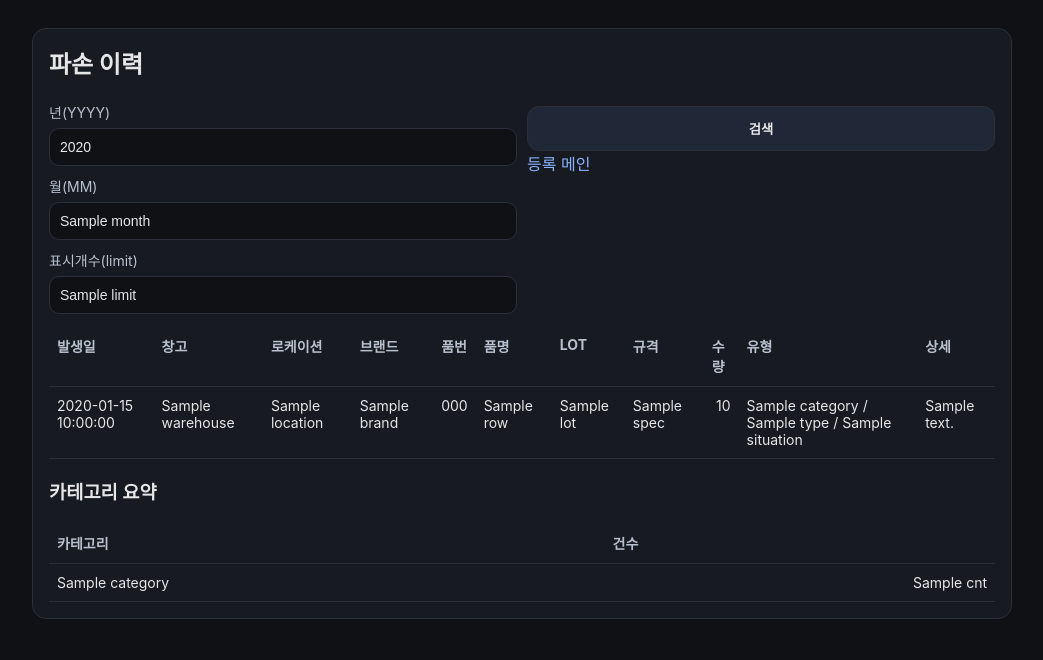
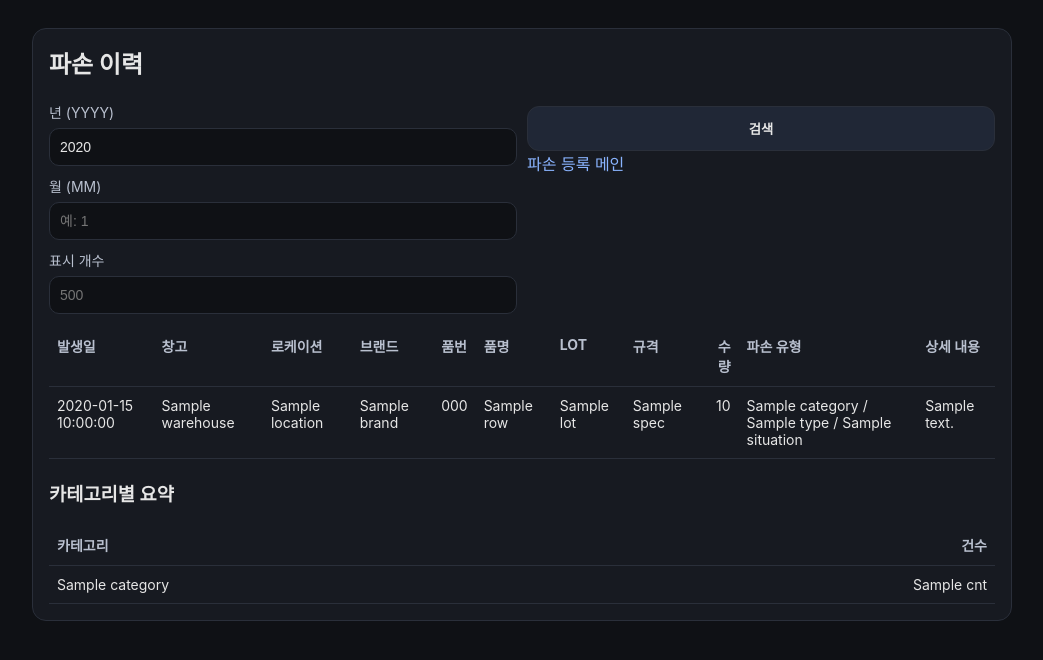
Before and after one commit to dlahtp44-prog/pars-wms-test, a FastAPI app: template app/templates/damage_history.html in a window 1280 px wide. Shown: the top 660 px of the page, without its empty margins (118-1161 px from the left). Run offline with FastAPI, Linux system fonts and the light colour scheme; the template is opened without the code that fills it: most values are stand-ins (such as "Sample title", 1, 10 or a date in 2020); parts of the project's set-up code (start-up, migrations or seed data) failed here and were passed over.

Commit message:
Update damage_history.html

```diff
--- a/app/templates/damage_history.html
+++ b/app/templates/damage_history.html
@@ -11,28 +11,49 @@
   <div class="card">
     <h2>파손 이력</h2>
 
-    <form method="get" action="/damage/history" class="grid">
+    <!-- 검색 조건 -->
+    <form method="get" action="/damage/history" class="grid" autocomplete="off">
       <div class="grid-3">
         <div>
-          <label>년(YYYY)</label>
-          <input name="year" value="{{ year or '' }}" placeholder="예: 2026">
+          <label>년 (YYYY)</label>
+          <input
+            type="number"
+            name="year"
+            value="{{ year or '' }}"
+            placeholder="예: 2026"
+          >
         </div>
         <div>
-          <label>월(MM)</label>
-          <input name="month" value="{{ month or '' }}" placeholder="예: 1">
+          <label>월 (MM)</label>
+          <input
+            type="number"
+            name="month"
+            value="{{ month or '' }}"
+            placeholder="예: 1"
+            min="1"
+            max="12"
+          >
         </div>
         <div>
-          <label>표시개수(limit)</label>
-          <input name="limit" value="{{ limit }}" placeholder="500">
+          <label>표시 개수</label>
+          <input
+            type="number"
+            name="limit"
+            value="{{ limit or 500 }}"
+            placeholder="500"
+            min="10"
+          >
         </div>
       </div>
+
       <div class="actions">
         <button class="btn" type="submit">검색</button>
-        <a class="btn ghost" href="/damage">등록</a>
+        <a class="btn ghost" href="/damage">파손 등록</a>
         <a class="btn ghost" href="/">메인</a>
       </div>
     </form>
 
+    <!-- 파손 이력 테이블 -->
     <div class="table-wrap">
       <table>
         <thead>
@@ -45,12 +66,13 @@
             <th>품명</th>
             <th>LOT</th>
             <th>규격</th>
-            <th>수량</th>
-            <th>유형</th>
-            <th>상세</th>
+            <th style="text-align:right;">수량</th>
+            <th>파손 유형</th>
+            <th>상세 내용</th>
           </tr>
         </thead>
         <tbody>
+          {% if rows %}
             {% for r in rows %}
             <tr>
               <td>{{ r.occurred_at }}</td>
@@ -66,21 +88,46 @@
               <td>{{ r.detail }}</td>
             </tr>
             {% endfor %}
+          {% else %}
+            <tr>
+              <td colspan="11" style="text-align:center;opacity:0.6;">
+                조회된 파손 이력이 없습니다.
+              </td>
+            </tr>
+          {% endif %}
         </tbody>
       </table>
     </div>
 
-    <h3 style="margin-top:18px;">카테고리 요약</h3>
+    <!-- 요약 -->
+    <h3 style="margin-top:20px;">카테고리별 요약</h3>
     <div class="table-wrap">
       <table>
-        <thead><tr><th>카테고리</th><th>건수</th></tr></thead>
+        <thead>
+          <tr>
+            <th>카테고리</th>
+            <th style="text-align:right;">건수</th>
+          </tr>
+        </thead>
         <tbody>
+          {% if summary %}
             {% for s in summary %}
-          <tr><td>{{ s.category }}</td><td style="text-align:right;">{{ s.cnt }}</td></tr>
+            <tr>
+              <td>{{ s.category }}</td>
+              <td style="text-align:right;">{{ s.cnt }}</td>
+            </tr>
             {% endfor %}
+          {% else %}
+            <tr>
+              <td colspan="2" style="text-align:center;opacity:0.6;">
+                요약 데이터가 없습니다.
+              </td>
+            </tr>
+          {% endif %}
         </tbody>
       </table>
     </div>
+
   </div>
 </div>
 </body>
```
Lines whose indentation alone changed are shown as unchanged.
